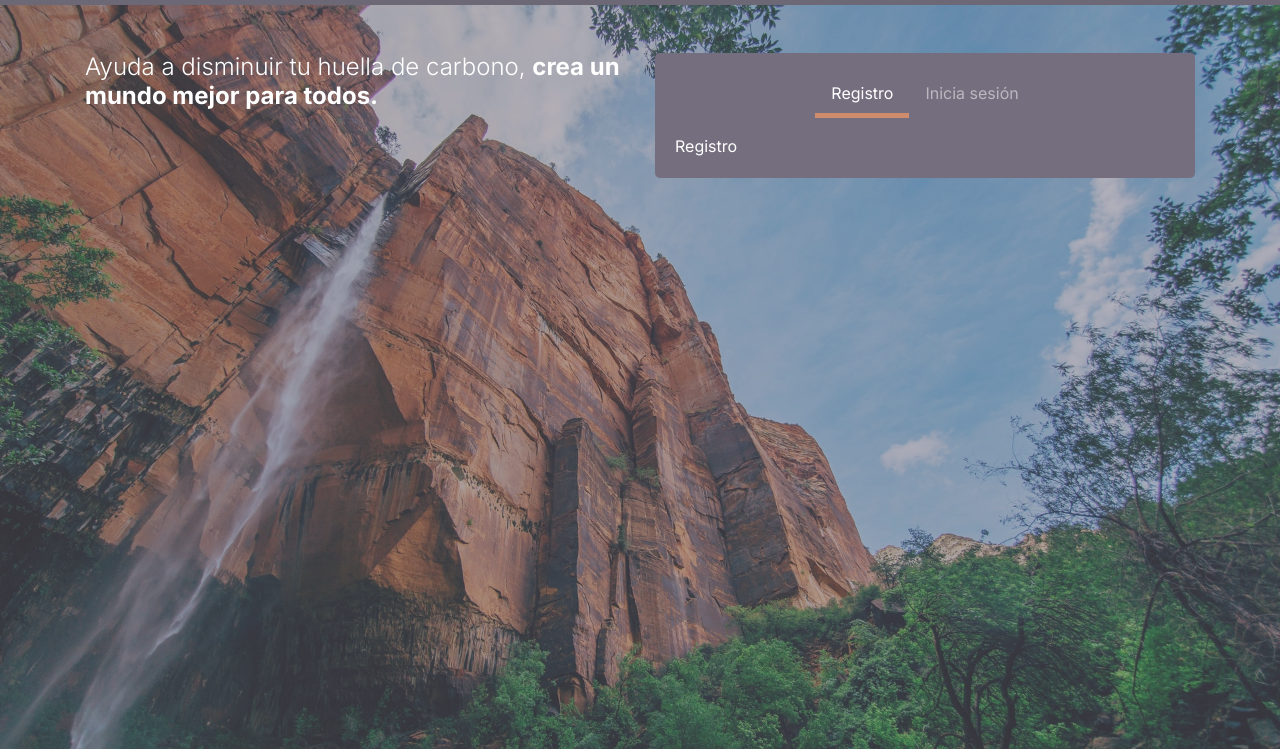
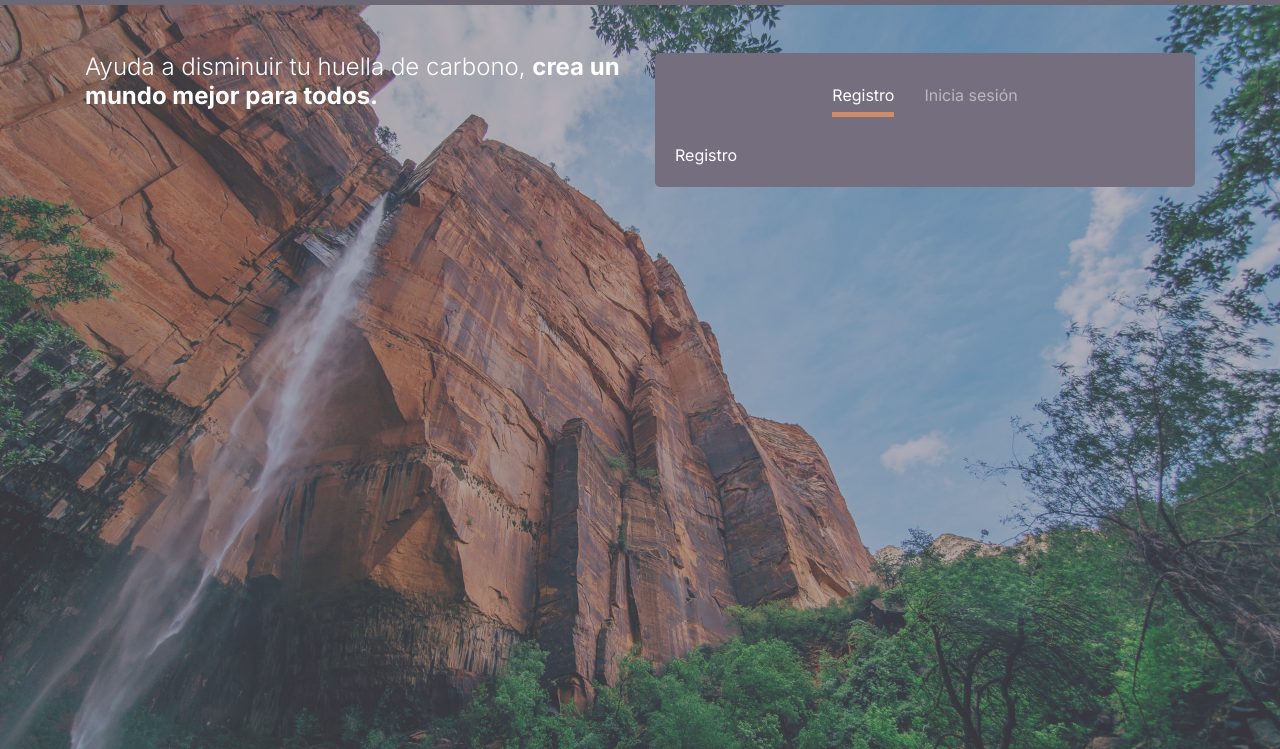
Before and after one commit to tuxdinosaur/toroto-front-basic, a plain HTML site: page index.html in a window 1280 px wide. Shown: the part 51-800 px from the top of the page. Drawn offline with nearby package versions, Linux system fonts and the light colour scheme.

Commit message:
:zap: [UPDATE] Se actualizaron estilos en tabs del log

```diff
--- a/css/main.scss
+++ b/css/main.scss
@@ -84,9 +84,12 @@ body {
   justify-content: center;
 }
 
+.log__container--tabs > li {
+  padding: 10px 15px;
+}
+
 .nav-pills .nav-link.active, .nav-pills .show>.nav-link {
   color: #ffffff;
-  background-color: #CE8C6D;
   background-color: transparent;
   border-bottom: 5px solid #CE8C6D;
   border-radius: 0;
@@ -97,6 +100,8 @@ body {
   border-bottom: 5px solid transparent;
   border-radius: 0;
   transition: all 0.5s ease;
+  padding: 0;
+  padding-bottom: 5px;
 }
 
 .log__container--tabs .nav-link:hover {
```
Also changed, not shown: css/main.css, 1 other file.
